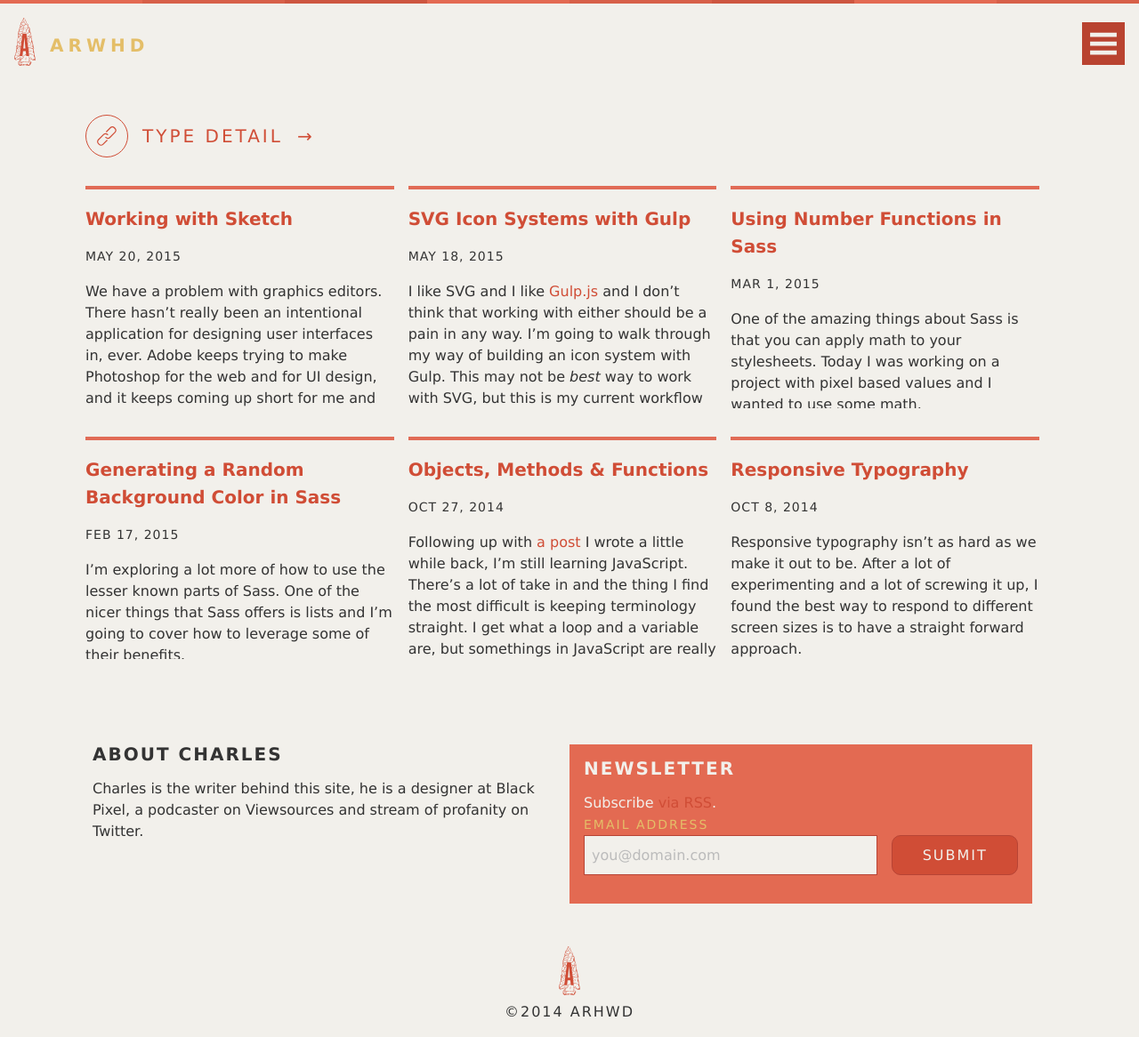
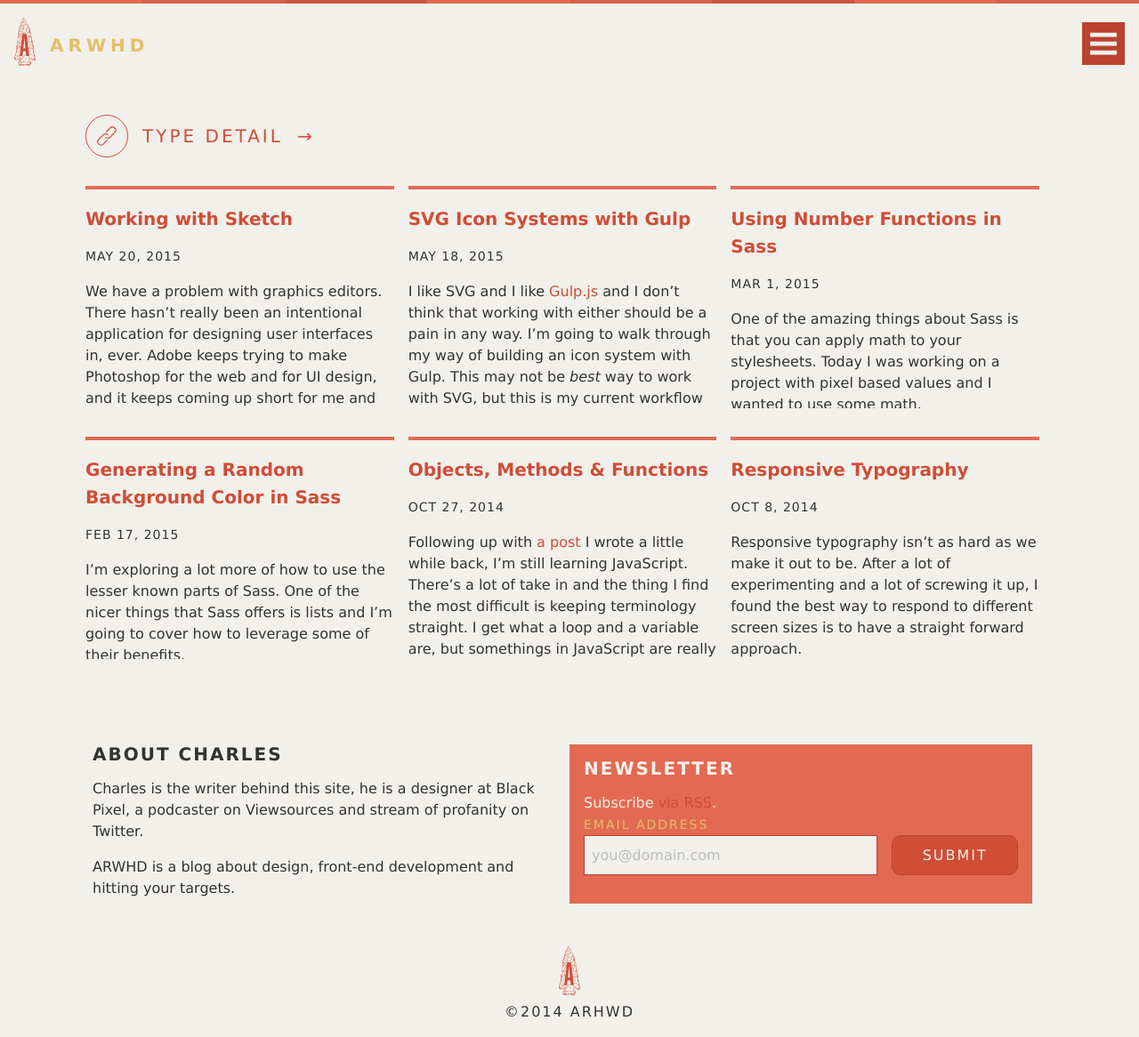
Before and after one commit to charlespeters/ARWHD, a Jekyll site: the page built from index.html, in a window 1280 px wide. Shown: the whole page at 89% size. Built offline with Jekyll 4.4.1, drawn with Linux system fonts in a browser that asks for light colours; nearby versions of some CDN libraries; some web fonts are replaced; the list of posts is cut into pages by our own code; comment, search, counter and statistics services are not loaded.

Commit message:
updating footer

```diff
--- a/_includes/footer.html
+++ b/_includes/footer.html
@@ -5,9 +5,10 @@
 </div> -->
 <footer class="site--footer container--full container--center container--spacer m--bottom">
     <section class="flex">
-      <div class="site--footer_widget social">
+      <div class="site--footer_widget">
         <h3 class="w-700 hl--sm caps lt-2 m--bottom">About Charles</h3>
         <p>Charles is the writer behind this site, he is a designer at Black Pixel, a podcaster on Viewsources and stream of profanity on Twitter.</p>
+        <p>ARWHD is a blog about design, front-end development and hitting your targets.</p>
     	</div>
       <div class="site--footer_widget">
         <div class="nwl">
```
